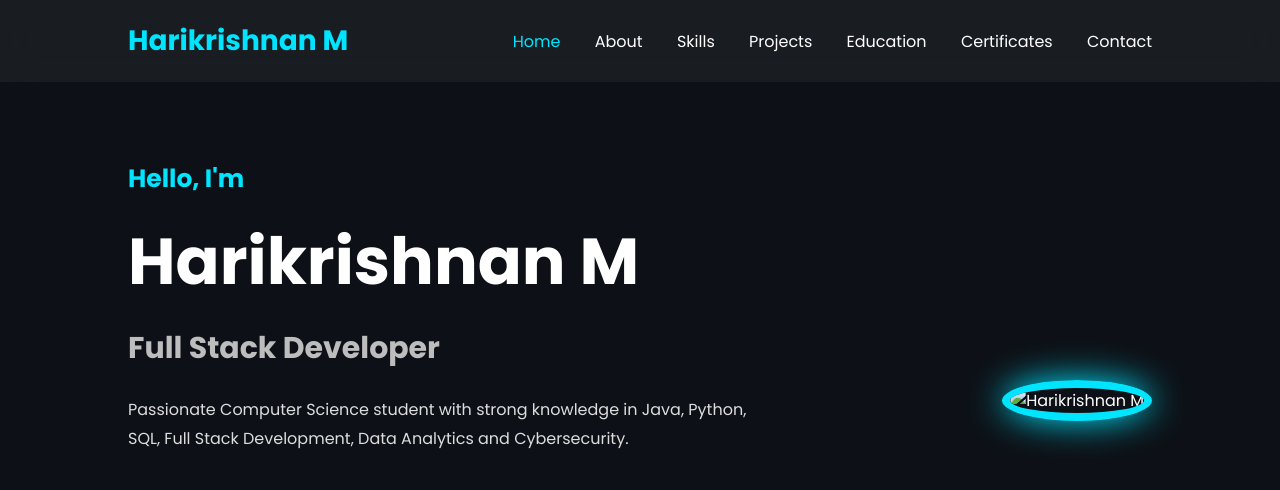
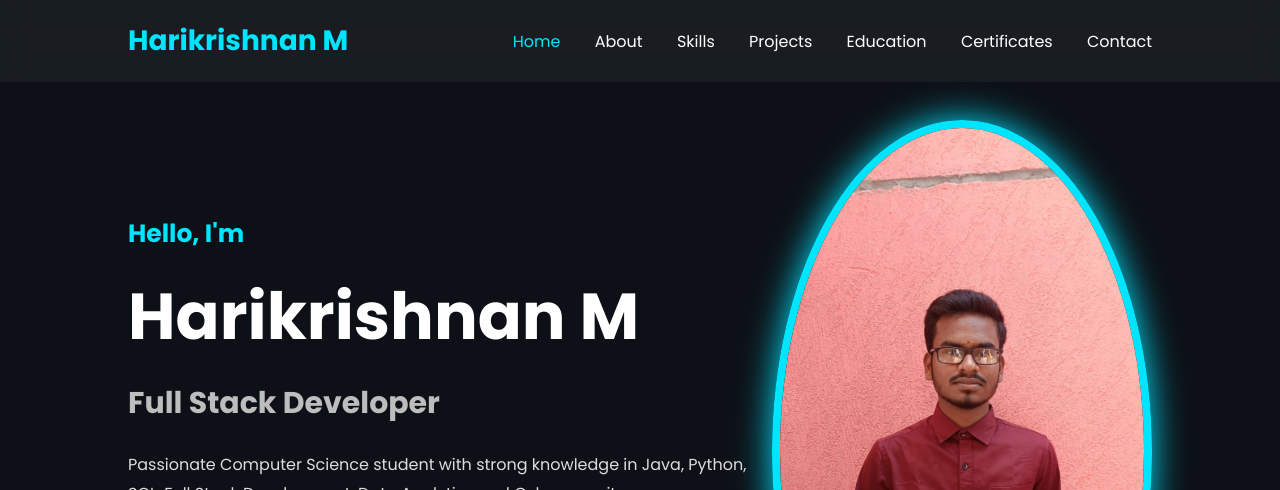
Before and after one commit to HARIKRISHNANM527/-Portfolio, a plain HTML site: page index.html in a window 1280 px wide. Shown: the top 490 px of the page. Drawn offline with Linux system fonts and the light colour scheme.

Commit message:
index.html

```diff
--- a/index.html
+++ b/index.html
@@ -94,7 +94,7 @@
 
 <div class="image">
 
-<img src="assets/profile.jpg" alt="Harikrishnan M">
+<img src="profile.jpg" alt="Harikrishnan M">
 
 </div>
 
```
